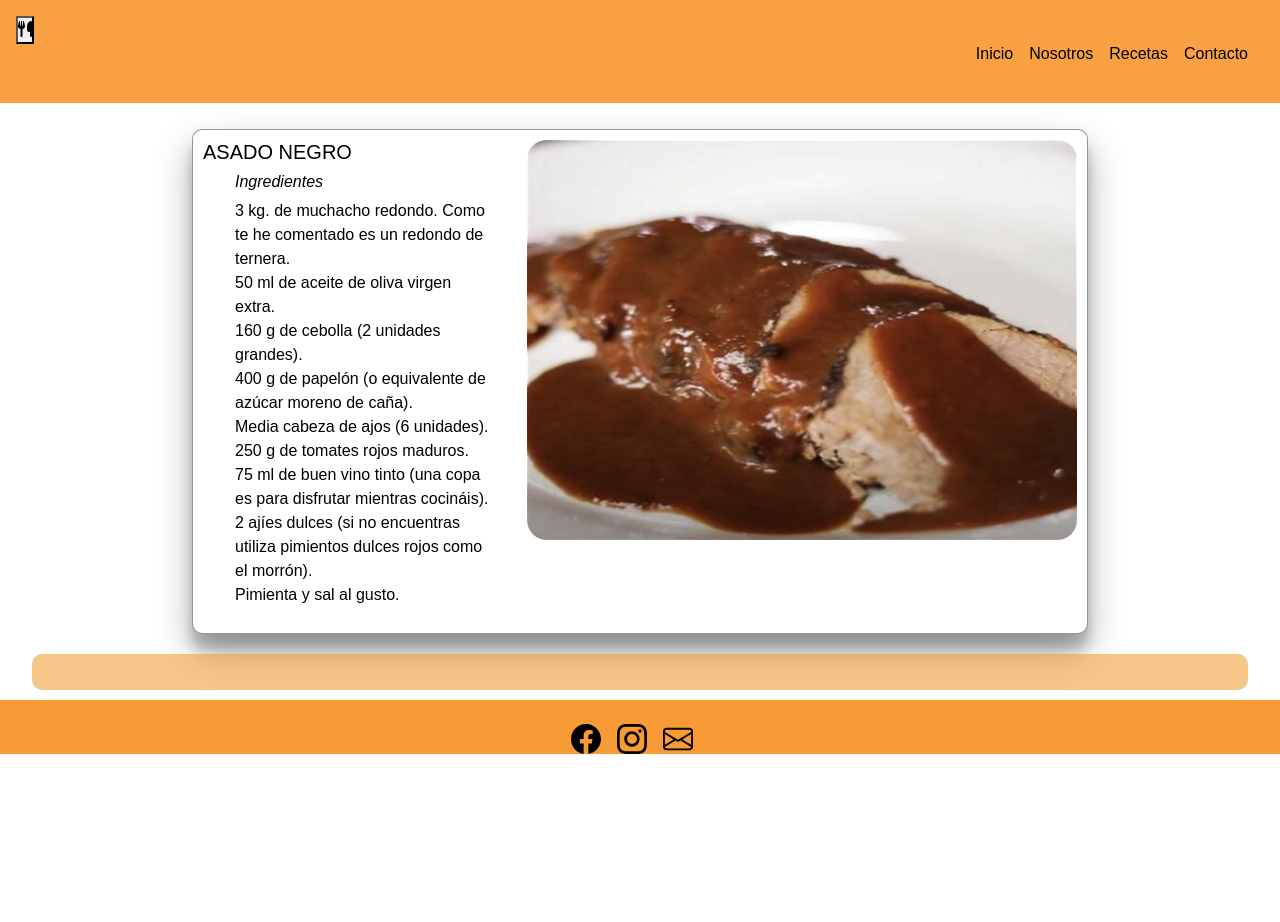
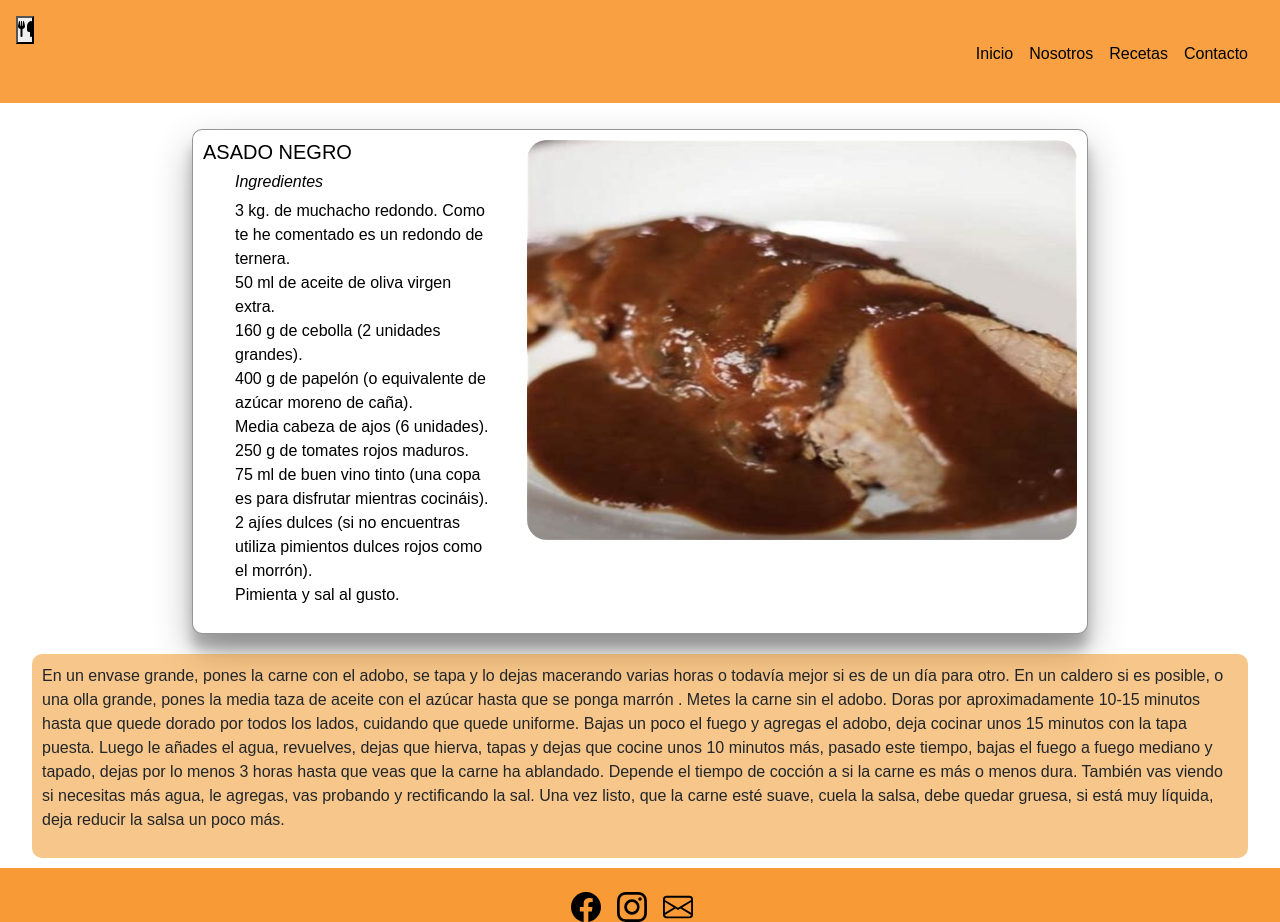
Before and after one commit to Scarlethev/RecetasMiVenezuela, a plain HTML site: page Paginas/Recetas/Asado Negro.html in a window 1280 px wide. Before the commit the page ends 800 px from the top, so only its background shows below. Drawn offline with nearby package versions, Linux system fonts and the light colour scheme.

Commit message:
cambio asado negro prep

```diff
--- a/Paginas/Recetas/Asado Negro.html
+++ b/Paginas/Recetas/Asado Negro.html
@@ -50,14 +50,14 @@
                     <ul>
                         <h6><i>Ingredientes</i></h6>
                         <li>3 kg. de muchacho redondo. Como te he comentado es un redondo de ternera. </li>
-                        <li>50 ml de aceite de oliva virgen extra.  </li>
-                        <li>160 g de cebolla (2 unidades grandes).    </li>
-                        <li>400 g de papelón (o equivalente de azúcar moreno de caña).  </li>
-                        <li>Media cabeza de ajos (6 unidades).  </li>
+                        <li>50 ml de aceite de oliva virgen extra. </li>
+                        <li>160 g de cebolla (2 unidades grandes). </li>
+                        <li>400 g de papelón (o equivalente de azúcar moreno de caña). </li>
+                        <li>Media cabeza de ajos (6 unidades). </li>
                         <li>250 g de tomates rojos maduros.</li>
-                        <li>75 ml de buen vino tinto (una copa es para disfrutar mientras cocináis).  </li>
+                        <li>75 ml de buen vino tinto (una copa es para disfrutar mientras cocináis). </li>
                         <li> 2 ajíes dulces (si no encuentras utiliza pimientos dulces rojos como el morrón).</li>
-                        <li>Pimienta y sal al gusto.  </li>
+                        <li>Pimienta y sal al gusto. </li>
                         <li></li>
                     </ul>
                 </article>
@@ -69,6 +69,22 @@
 
         <section class="preparacion">
             <p>
+                En un envase grande, pones la carne con el adobo, se tapa y lo dejas macerando varias horas o todavía
+                mejor si es de un día para otro.
+
+                En un caldero si es posible, o una olla grande, pones la media taza de aceite con el azúcar hasta que se
+                ponga marrón . Metes la carne sin el adobo. Doras por aproximadamente 10-15 minutos hasta que quede
+                dorado por todos los lados, cuidando que quede uniforme. Bajas un poco el fuego y agregas el adobo, deja
+                cocinar unos 15 minutos con la tapa puesta.
+
+                Luego le añades el agua, revuelves, dejas que hierva, tapas y dejas que cocine unos 10 minutos más,
+                pasado este tiempo, bajas el fuego a fuego mediano y tapado, dejas por lo menos 3 horas hasta que veas
+                que la carne ha ablandado. Depende el tiempo de cocción a si la carne es más o menos dura. También vas
+                viendo si necesitas más agua, le agregas, vas probando y rectificando la sal.
+
+                Una vez listo, que la carne esté suave, cuela la salsa, debe quedar gruesa, si está muy líquida, deja
+                reducir la salsa un poco más.
+
 
             </p>
 
```
